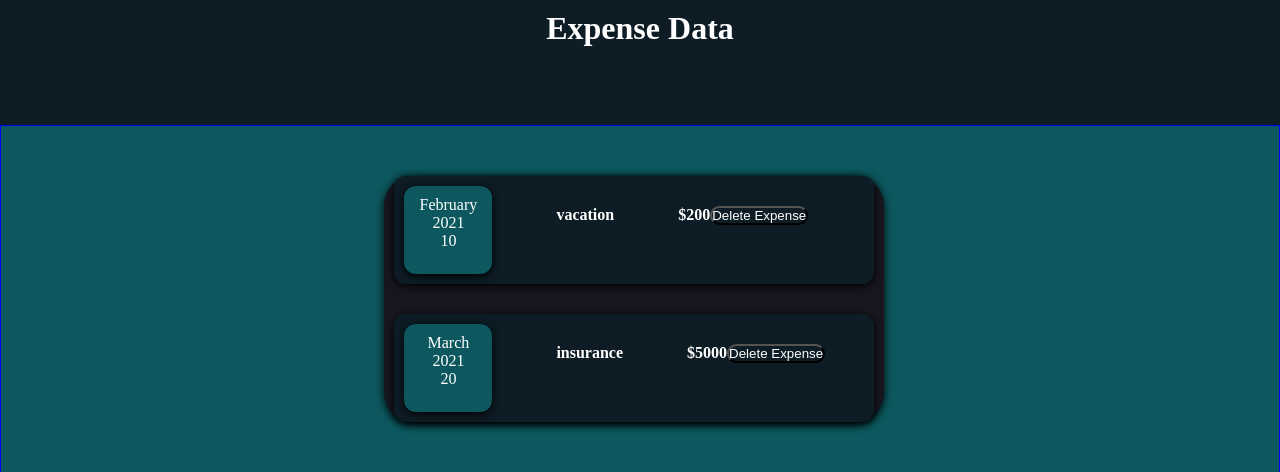
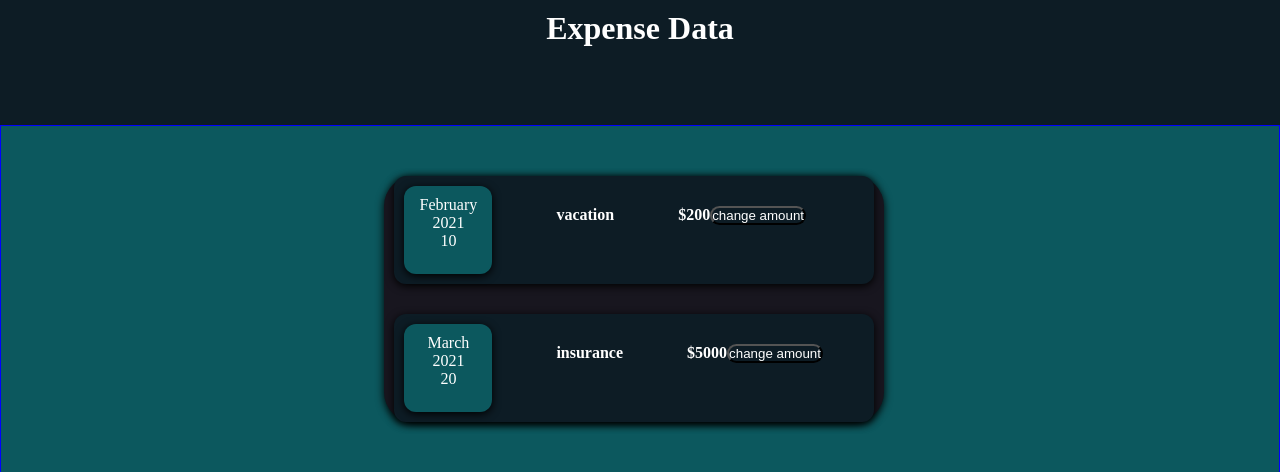
Before and after one commit to reshmalb/REACT, a React (Create React App) app in the folder expenseapp/: page / in a window 1280 px wide. Shown: the top 472 px of the page. Built offline with nearby package versions, Linux system fonts and the light colour scheme.

Commit message:
change amount button added

```diff
--- a/expenseapp/src/App.css
+++ b/expenseapp/src/App.css
@@ -1,3 +1,4 @@
+
 .App{
   width: 100%;
   height: 500rem;
@@ -24,6 +25,8 @@
   max-width: 500px;
   min-height:200px ;
   margin-top: 50px;
+  position: relative;
+  justify-content: center;
 
 
 }
--- a/expenseapp/src/components/ExpenseItem.css
+++ b/expenseapp/src/components/ExpenseItem.css
@@ -51,7 +51,18 @@
     justify-content: center;
     color:white;
     background-color:rgb(13, 28, 37);
+    gap: 4rem;
 }
+
+.button-container{
+    justify-content: center;
+    font-weight: bold;
+    align-items: center;
+    margin-top: 20px;
+    padding: 0;
+}
+
 .button-delete:hover{
     color: rgb(26, 96, 98);
+
 }
--- a/expenseapp/src/components/ExpenseItem.js
+++ b/expenseapp/src/components/ExpenseItem.js
@@ -1,19 +1,24 @@
-import React from 'react';
+import React,{useState} from 'react';
 import ExpenseDate from "./ExpenseDate";
 import './ExpenseItem.css'
 const ExpenseItem=(props)=>{
+   const [title,setTitle]= useState(props.title);
+   const [amount,setAmount]=useState(props.amount)
+
     const clickHandler=()=>{
-        console.log("button clicked!!!")
+        setAmount(100);
+        console.log(amount)
     }
     return(
      <div className='expense-item'>
             <div  className='div-subdata'>
                 <ExpenseDate date={props.date}/>
                  <div className="expense-item_description">
-                    {props.title}</div>
-                 <div className="expense-item_price">${props.amount}
-                 <button  className="button-delete"
-                 onClick={clickHandler}>Delete Expense</button>
+                    {title}</div>
+                 <div className="expense-item_price">${amount}
+                <button  className="button-delete"
+                 onClick={clickHandler}>change amount</button>
+
                  </div>
           </div>
      </div>
```
